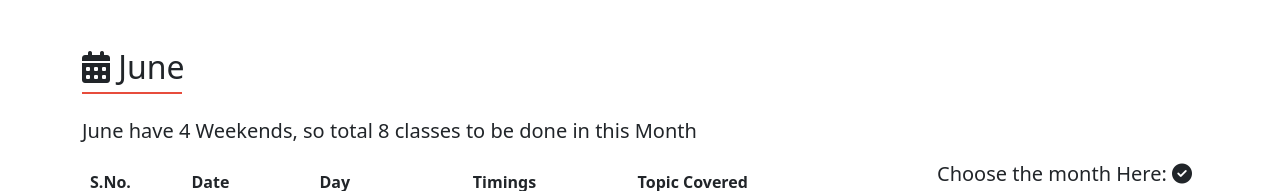
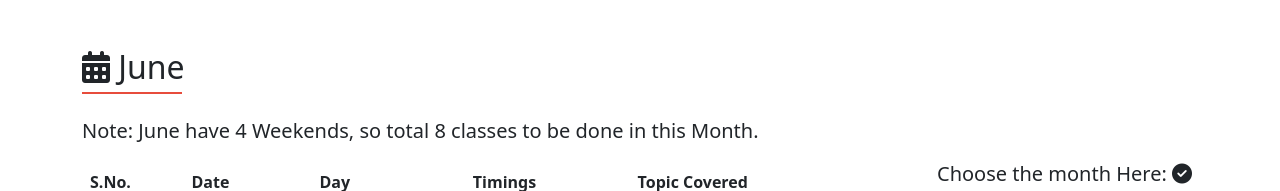
Before and after one commit to sudhanshusmith/Neepun, a plain HTML site: page june.html in a window 1280 px wide. Shown: the top 191 px of the page. Drawn offline with Linux system fonts and the light colour scheme.

Commit message:
Update june.html

```diff
--- a/june.html
+++ b/june.html
@@ -15,7 +15,7 @@
           <i class="fa-solid fa-calendar-days"></i> June
         </h2>
 
-        <p class="lead"> June have 4 Weekends, so total 8 classes to be done in this Month </p>
+        <p class="lead"> Note: June have 4 Weekends, so total 8 classes to be done in this Month. </p>
 
 
         <div class="col-md-9 order-2 order-md-1">
```
